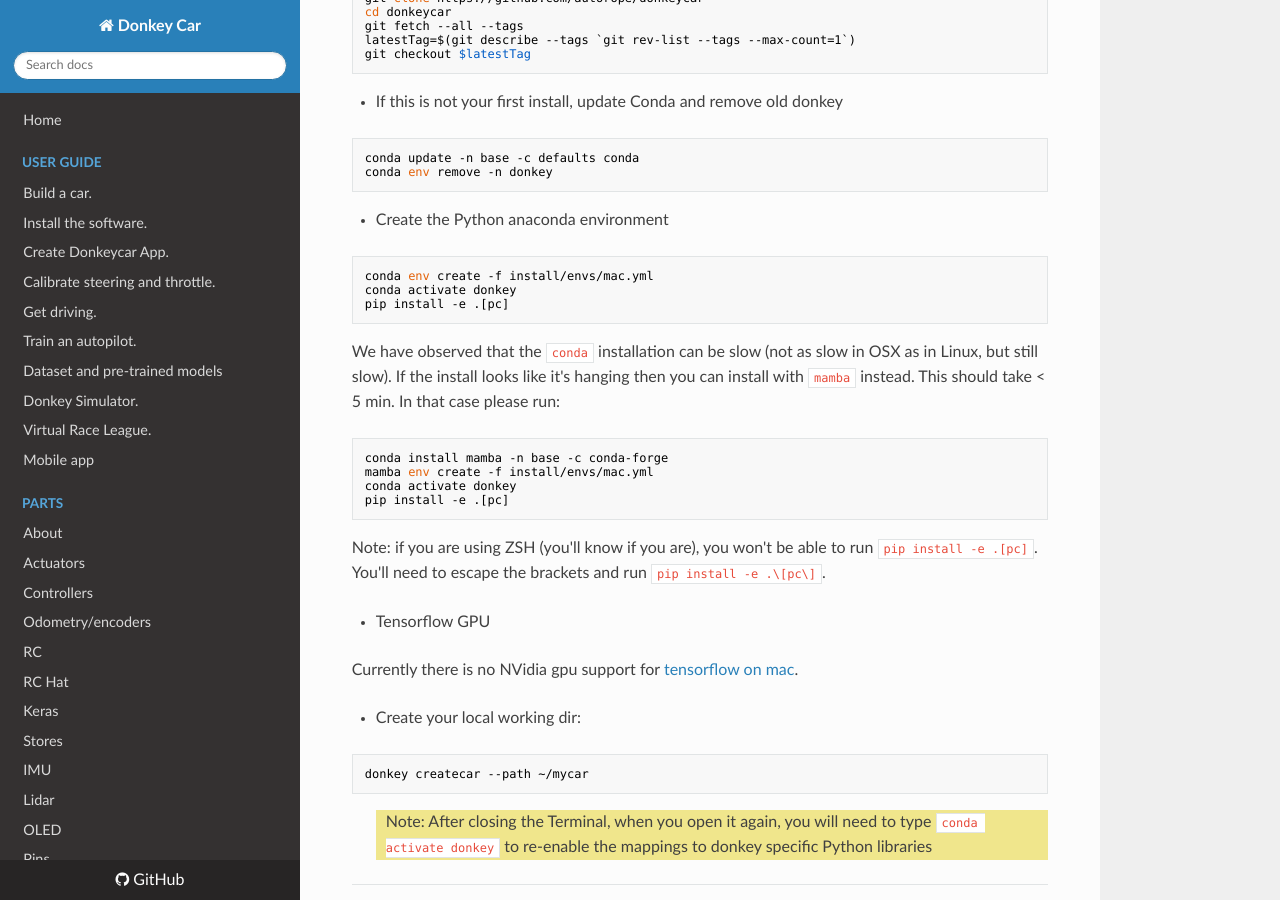
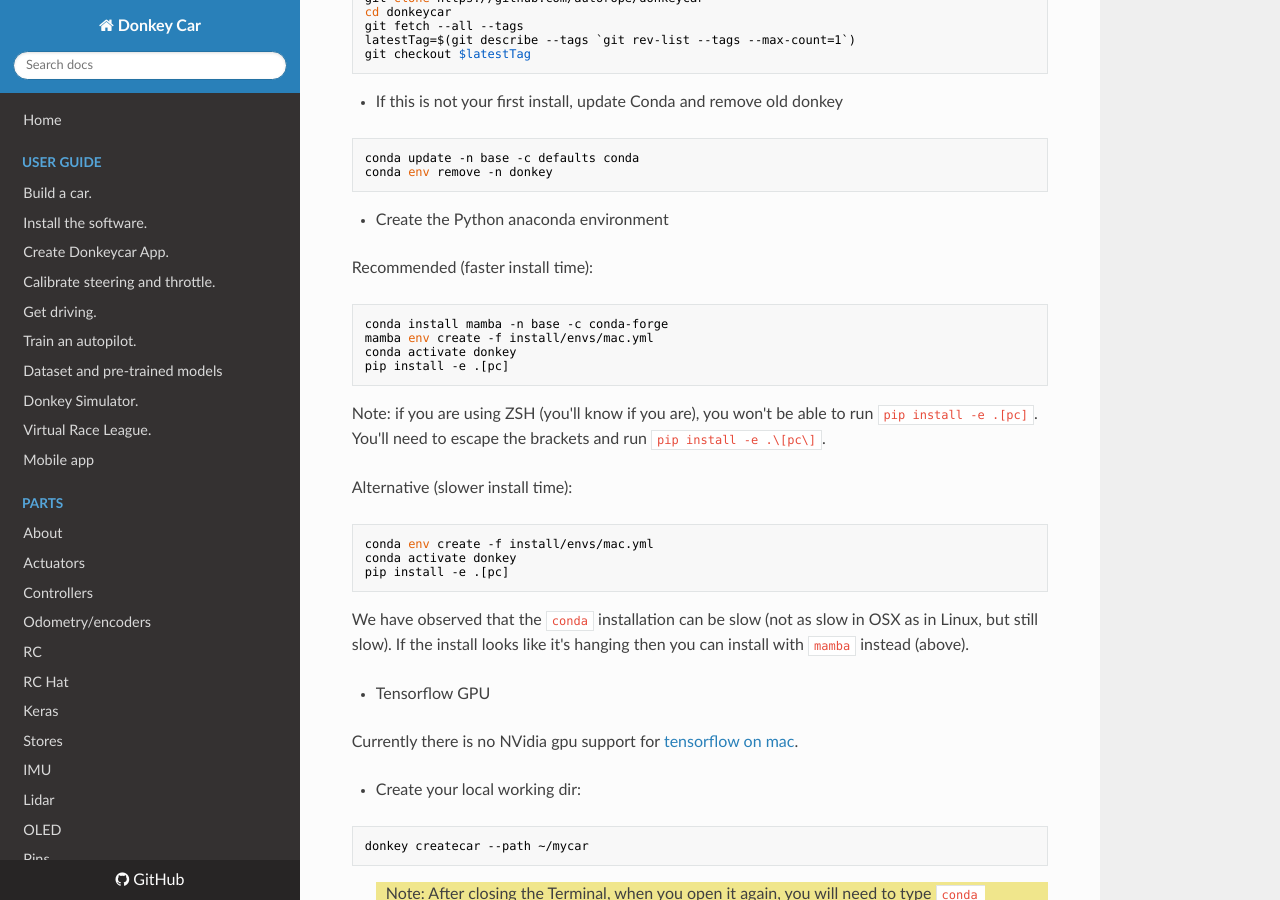
Before and after one commit to autorope/donkeydocs, an MkDocs documentation site: the page built from docs/guide/host_pc/setup_mac.md, in a window 1280 px wide and 900 px high, scrolled down 621 px. Built offline with MkDocs 1.6.1, drawn with Linux system fonts in a browser that asks for light colours; nearby versions of some CDN libraries; part of the change alters nothing that is shown.

Commit message:
Set mamba as default for Mac install
Without mamba conda env create -f install/envs/mac.yml requires > 30 minutes.  Mamba takes < 5 minutes.

````diff
--- a/docs/guide/host_pc/setup_mac.md
+++ b/docs/guide/host_pc/setup_mac.md
@@ -42,14 +42,8 @@ conda env remove -n donkey
 
 * Create the Python anaconda environment
 
-```bash
-conda env create -f install/envs/mac.yml
-conda activate donkey
-pip install -e .[pc]
-```
-We have observed that the `conda` installation can be slow (not as slow in OSX as in Linux, but
-still slow). If the install looks like it's hanging then you can install with `mamba` instead.
-This should take < 5 min. In that case please run:
+Recommended (faster install time):
+
 ```bash
 conda install mamba -n base -c conda-forge
 mamba env create -f install/envs/mac.yml
@@ -57,6 +51,16 @@ conda activate donkey
 pip install -e .[pc]
 ```
 Note: if you are using ZSH (you'll know if you are), you won't be able to run `pip install -e .[pc]`. You'll need to escape the brackets and run `pip install -e .\[pc\]`.
+
+Alternative (slower install time):
+
+```bash
+conda env create -f install/envs/mac.yml
+conda activate donkey
+pip install -e .[pc]
+```
+We have observed that the `conda` installation can be slow (not as slow in OSX as in Linux, but
+still slow). If the install looks like it's hanging then you can install with `mamba` instead (above).
 
 * Tensorflow GPU
 
````
